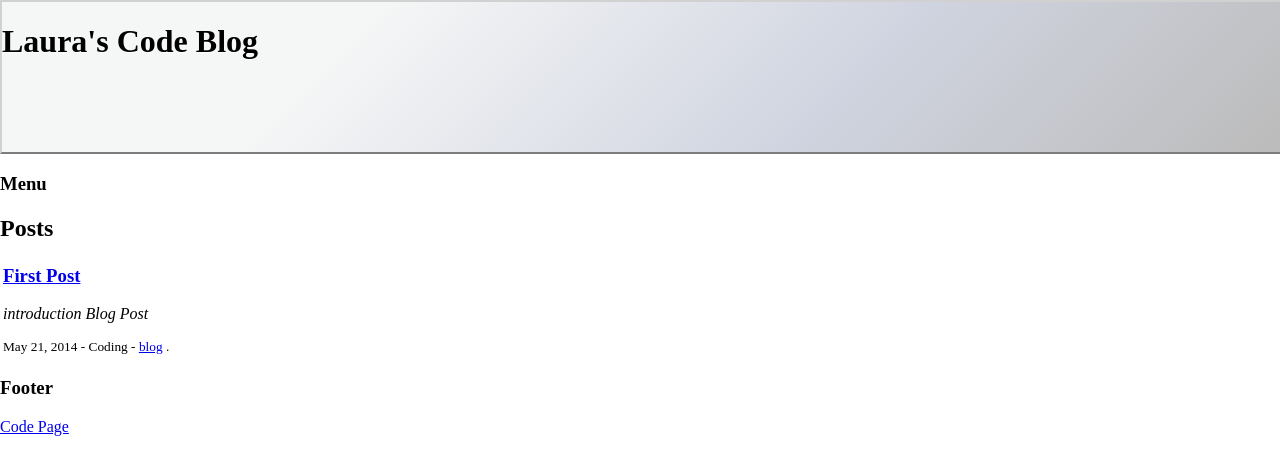
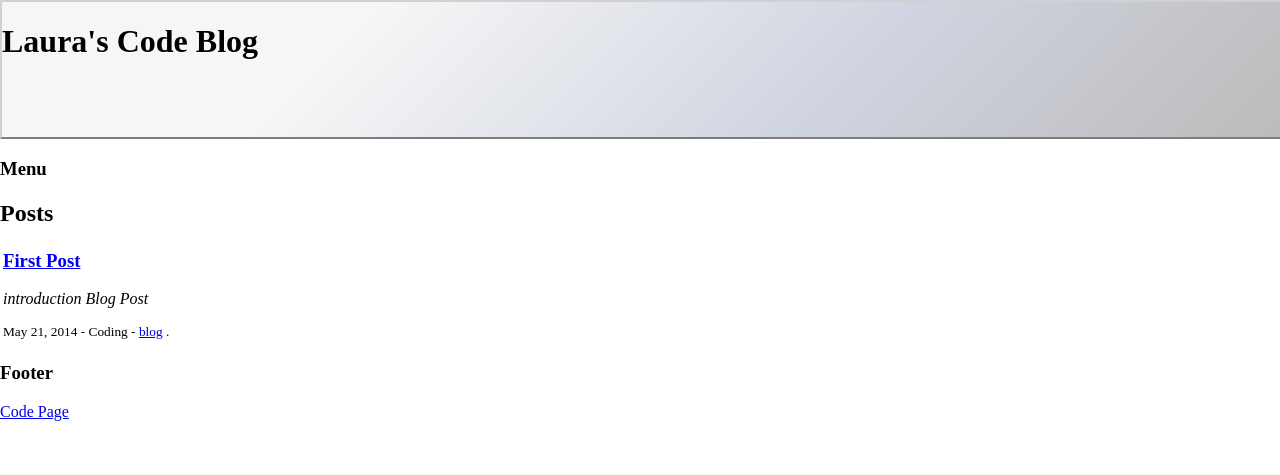
Before and after one commit to LauraR6561/Laurar6561.github.io, a Jekyll site: the page built from index.html, in a window 1280 px wide. Shown: the top 475 px of the page. Built offline with Jekyll 4.4.1, drawn with Linux system fonts in a browser that asks for light colours; Markdown is read by kramdown in place of the engine named in the settings.

Commit message:
css change

```diff
--- a/css/template.css
+++ b/css/template.css
@@ -4,7 +4,7 @@ body{
 #mainHeading{
     width:100%;
     height:15%;
-    min-height:150px;
+    min-height:100px;
     overflow:hidden;
     border:2px outset #D1D1D1;
 	background: #f5f6f6; /* Old browsers */
```
